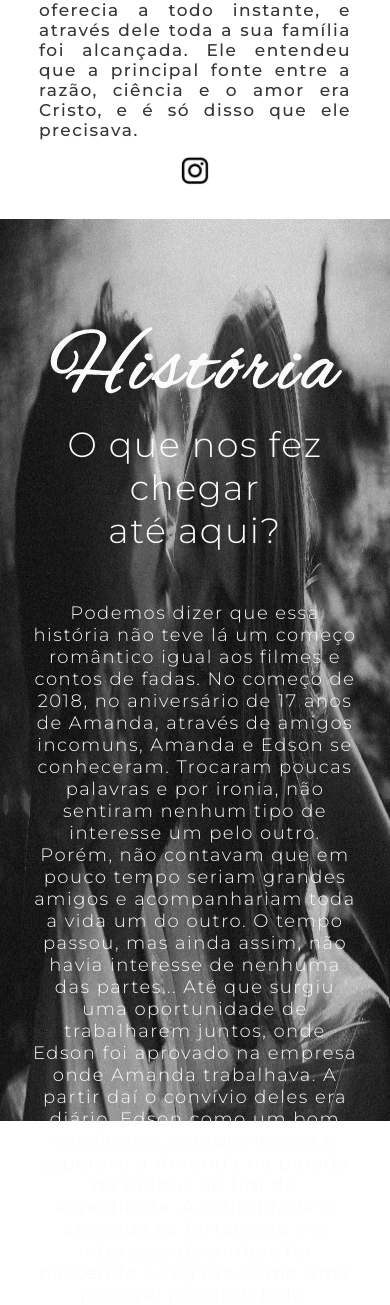
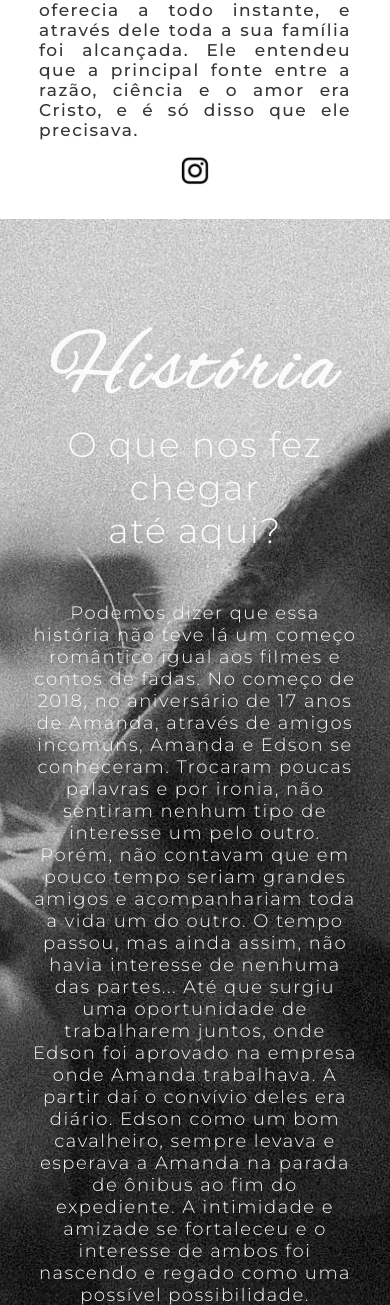
Before and after one commit to EdsonnOliveira/Wedding-Edson, a PHP site: page / in a window 390 px wide. Shown: the part 3010-4315 px from the top of the page. Run offline with PHP 8.4, Linux system fonts and the light colour scheme.

Commit message:
Background responsive

```diff
--- a/CSS/index.css
+++ b/CSS/index.css
@@ -127,7 +127,7 @@
 
 @media only screen and (max-width: 800px) {
     #history {
-        background-size: 100% 50%;
+        /* background-size: 100% 50%; */
         background-attachment: local;
         background-position: top;
     }
```
